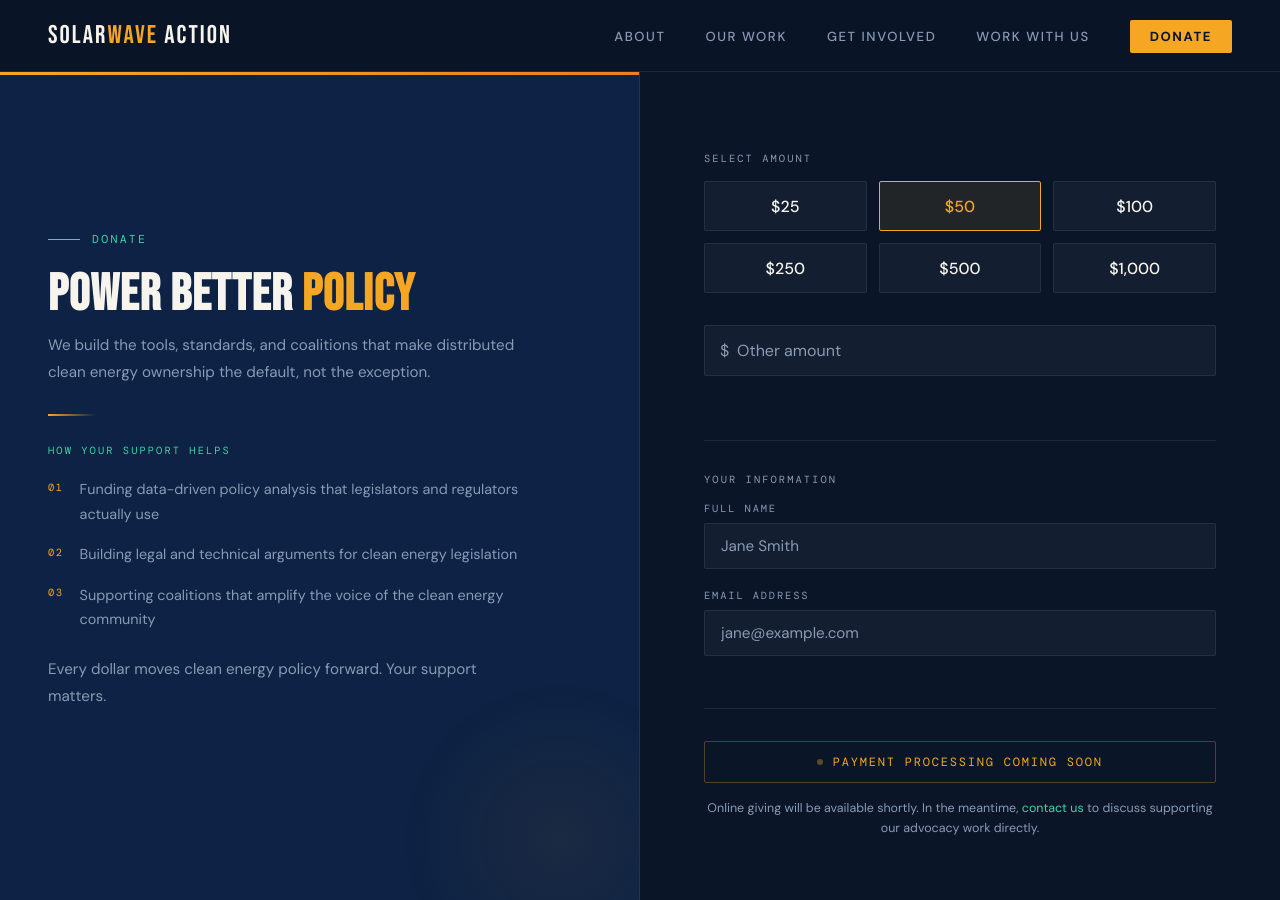
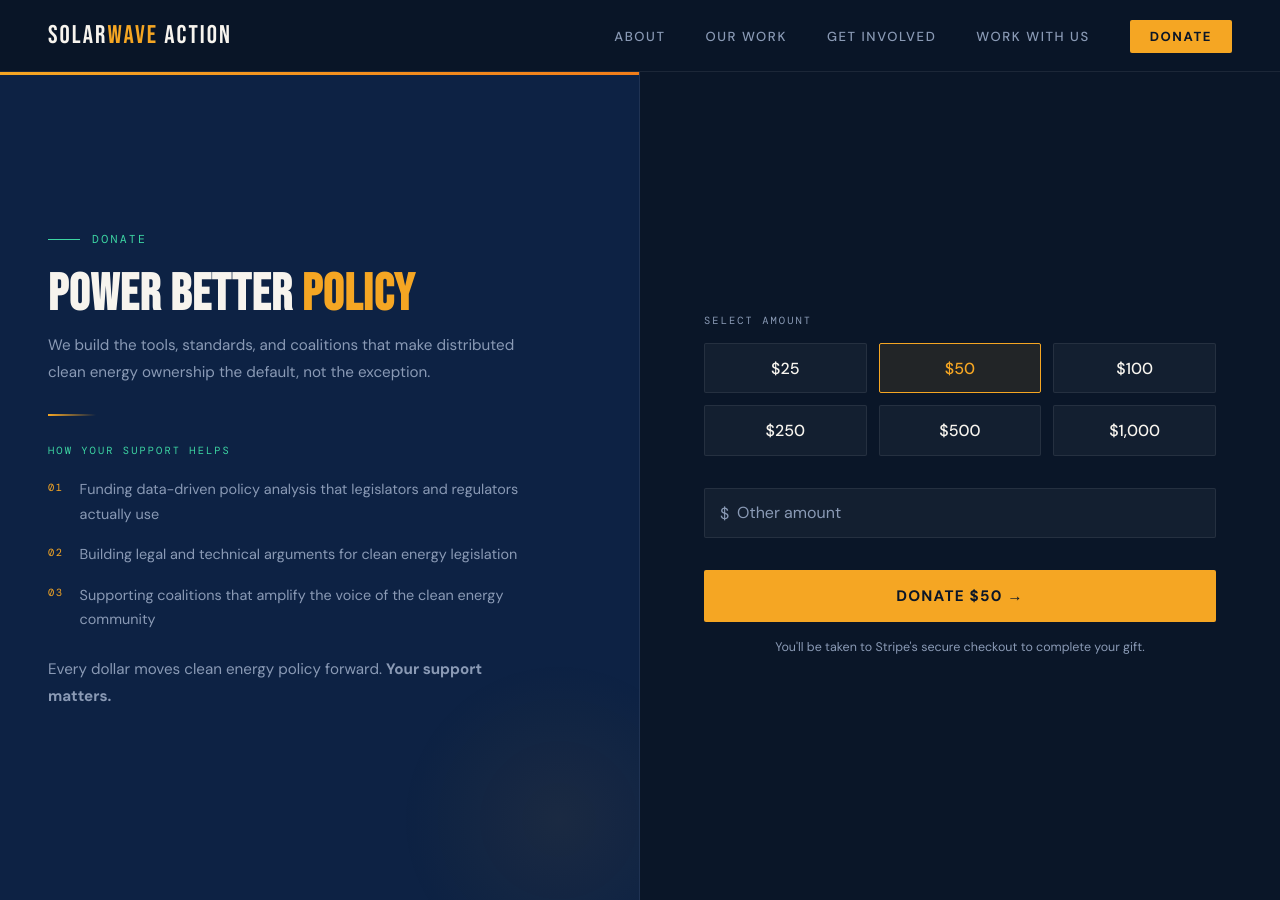
Before and after one commit to SolarWAVE-Action/solarwave-website, a Jekyll site: the page built from donate/donate.html, in a window 1280 px wide and 900 px high. Built offline with Jekyll 4.4.1, drawn with Linux system fonts in a browser that asks for light colours.

Commit message:
added stripe payment link

```diff
--- a/donate/donate.html
+++ b/donate/donate.html
@@ -210,24 +210,21 @@ permalink: /donate/
     .field-group input::placeholder { color: var(--muted); }
     .field-group input:focus { border-color: rgba(245,166,35,0.5); }
 
-    .coming-soon-badge {
-      display: inline-flex; align-items: center; gap: 0.6rem;
-      font-family: 'DM Mono', monospace;
-      font-size: 0.75rem; letter-spacing: 0.15em; text-transform: uppercase;
-      color: var(--sun);
-      border: 1px solid rgba(245,166,35,0.3);
-      padding: 0.75rem 1.75rem; border-radius: 2px;
+    .donate-btn {
+      display: block; width: 100%;
+      background: var(--sun); color: var(--sky);
+      padding: 1rem; border-radius: 2px;
+      font-weight: 700; font-size: 0.95rem;
+      letter-spacing: 0.08em; text-transform: uppercase;
+      text-decoration: none; text-align: center;
+      transition: background 0.2s;
       margin-bottom: 1rem;
-      width: 100%; justify-content: center;
     }
-    .coming-soon-badge::before { content: ''; width: 6px; height: 6px; border-radius: 50%; background: var(--sun); animation: blink 1.5s ease-in-out infinite; }
-    @keyframes blink { 0%, 100% { opacity: 1; } 50% { opacity: 0.3; } }
+    .donate-btn:hover { background: var(--sun-light); }
 
     .submit-note {
       font-size: 0.78rem; color: var(--muted); line-height: 1.6; text-align: center;
     }
-    .submit-note a { color: var(--accent); text-decoration: none; }
-    .submit-note a:hover { color: var(--sun); }
 
     .form-divider {
       border: none; border-top: 1px solid var(--border);
@@ -268,7 +265,7 @@ permalink: /donate/
             <p>Supporting coalitions that amplify the voice of the clean energy community</p>
           </div>
         </div>
-        <p>Every dollar moves clean energy policy forward. Your support matters.</p>
+        <p>Every dollar moves clean energy policy forward. <strong>Your support matters.</strong></p>
         <!--        <div class="tax-note">-->
 <!--          <div class="tax-note-label">Tax Information</div>-->
 <!--          <p>Contributions to SolarWAVE Action 501(c)(4) are not deductible as charitable contributions for federal income tax purposes.</p>-->
@@ -294,40 +291,42 @@ permalink: /donate/
         <input type="number" id="custom-input" placeholder="Other amount" min="1" />
       </div>
 
-      <hr class="form-divider" />
-
-      <div class="form-section-label">Your Information</div>
-
-      <div class="field-group">
-        <label for="name">Full Name</label>
-        <input type="text" id="name" placeholder="Jane Smith" />
-      </div>
-      <div class="field-group">
-        <label for="email">Email Address</label>
-        <input type="email" id="email" placeholder="jane@example.com" />
-      </div>
-
-      <hr class="form-divider" />
-
-      <div class="coming-soon-badge">Payment Processing Coming Soon</div>
-      <p class="submit-note">Online giving will be available shortly. In the meantime, <a href="{{ '/contact/' | relative_url }}">contact us</a> to discuss supporting our advocacy work directly.</p>
+      <a href="https://donate.stripe.com/aFa9AVa2U6EO4Hw6xWbwk00?prefilled_amount=5000"
+         id="donate-btn" class="donate-btn" target="_blank" rel="noopener">
+        Donate $50 →
+      </a>
+      <p class="submit-note">You'll be taken to Stripe's secure checkout to complete your gift.</p>
     </div>
 
   </div>
 
   <script>
+    const STRIPE_BASE = 'https://donate.stripe.com/aFa9AVa2U6EO4Hw6xWbwk00';
     const amountBtns = document.querySelectorAll('.amount-btn');
     const customInput = document.getElementById('custom-input');
+    const donateBtn  = document.getElementById('donate-btn');
+
+    function updateBtn(dollars) {
+      if (dollars && dollars > 0) {
+        donateBtn.textContent = 'Donate $' + Number(dollars).toLocaleString() + ' →';
+        donateBtn.href = STRIPE_BASE + '?prefilled_amount=' + (dollars * 100);
+      } else {
+        donateBtn.textContent = 'Donate →';
+        donateBtn.href = STRIPE_BASE;
+      }
+    }
 
     amountBtns.forEach(btn => {
       btn.addEventListener('click', () => {
         amountBtns.forEach(b => b.classList.remove('selected'));
         btn.classList.add('selected');
         customInput.value = '';
+        updateBtn(btn.dataset.amount);
       });
     });
 
     customInput.addEventListener('input', () => {
       amountBtns.forEach(b => b.classList.remove('selected'));
+      updateBtn(customInput.value);
     });
   </script>
```
